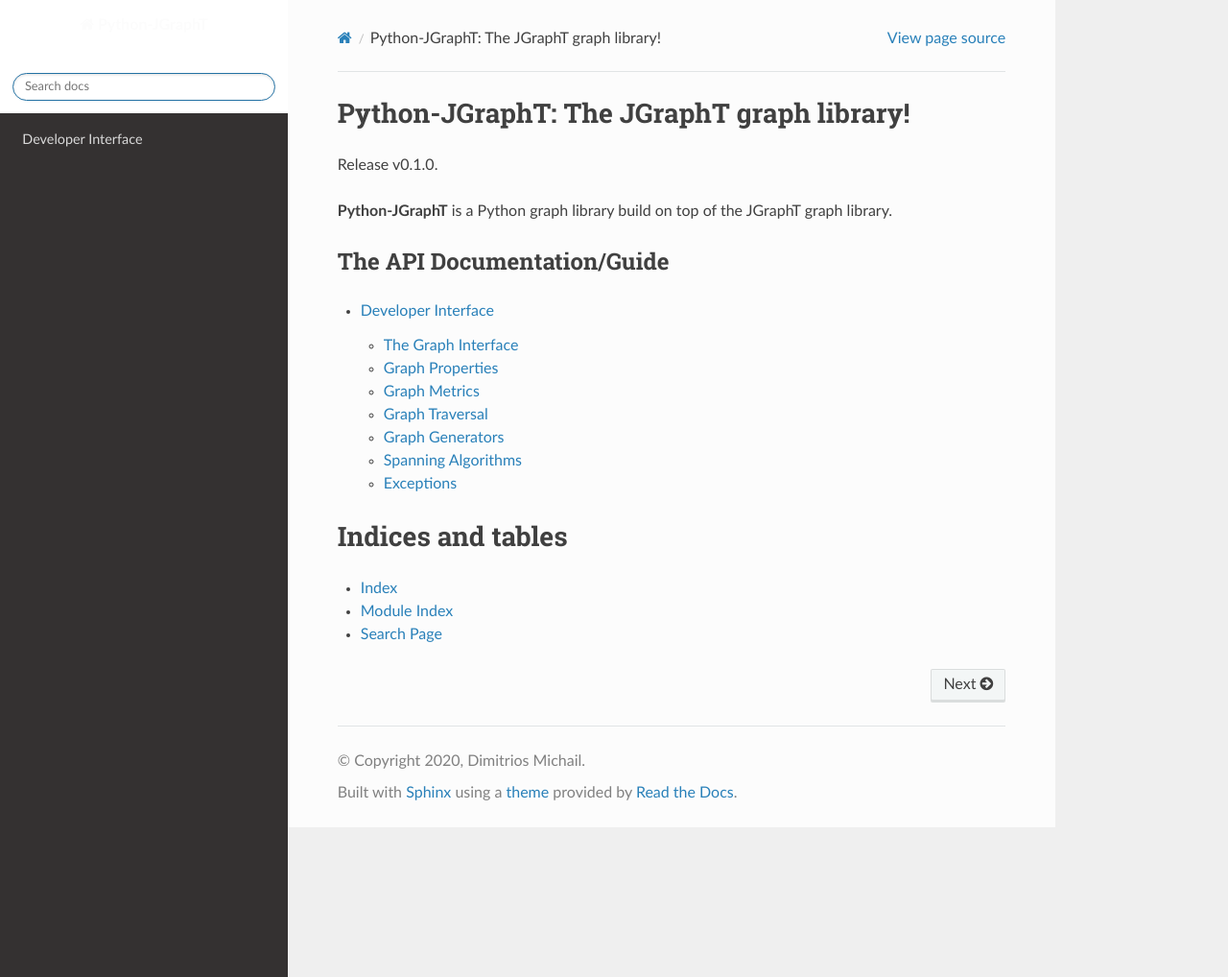
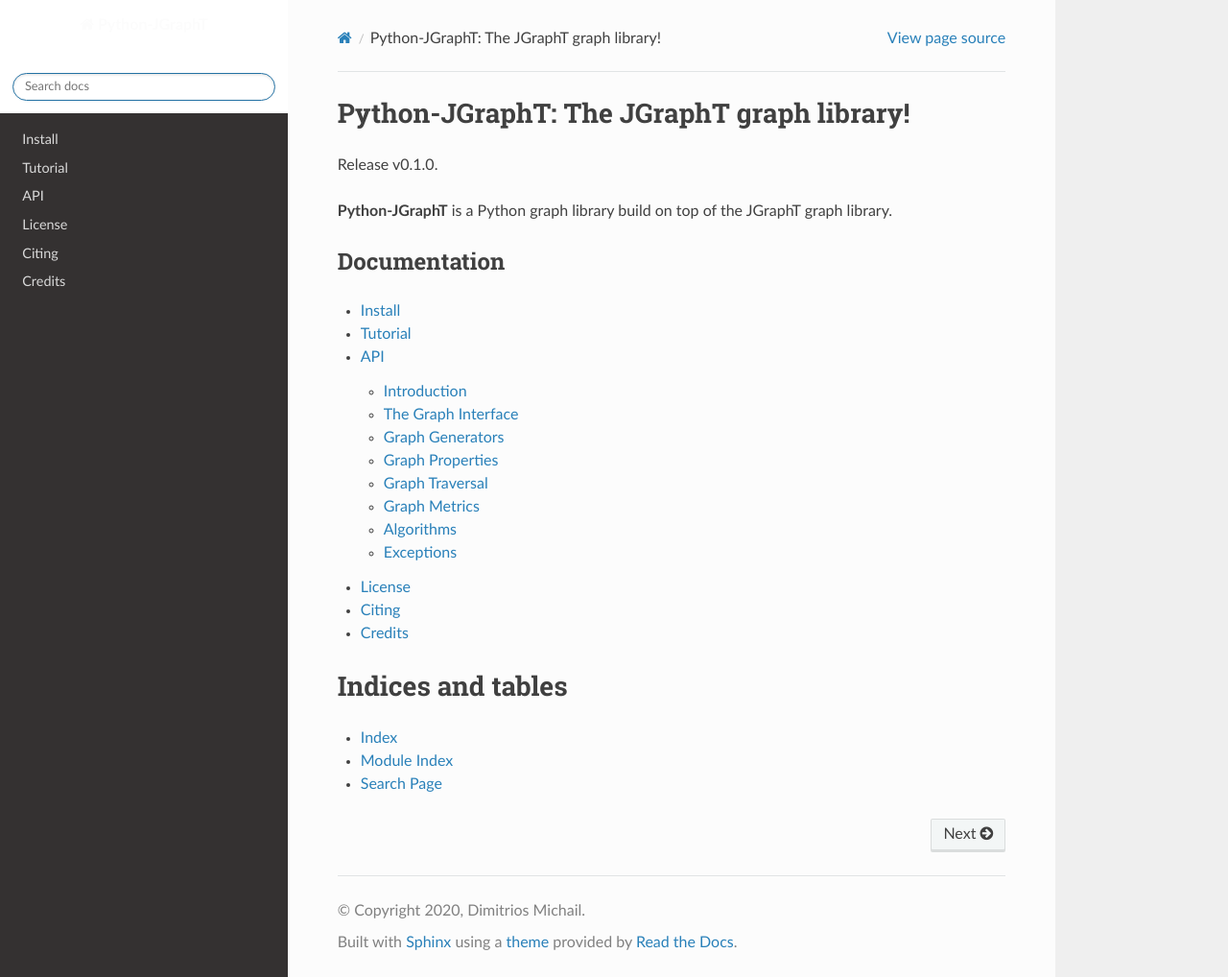
Before and after one commit to d-michail/python-jgrapht, a Sphinx documentation site: the page built from docs/index.rst, in a window 1280 px wide and 1018 px high. Shown: the whole window at 96% size. Built offline with Sphinx 7.4.7 and the Read the Docs theme 2.0.0, drawn with Linux system fonts in a browser that asks for light colours.

Commit message:
Added some docs structure

```diff
--- /dev/null
+++ b/docs/api/algorithms/spanning.rst
@@ -0,0 +1,6 @@
+
+Spanning
+********
+
+.. automodule:: jgrapht.algorithms.spanners
+   :members:
--- /dev/null
+++ b/docs/api/introduction.rst
@@ -0,0 +1,6 @@
+Introduction
+============
+
+.. currentmodule:: jgrapht
+
+TODO
--- /dev/null
+++ b/docs/citing.rst
@@ -0,0 +1,6 @@
+.. _citing:
+
+Citing
+======
+
+TODO
--- /dev/null
+++ b/docs/credits.rst
@@ -0,0 +1,6 @@
+.. _credits:
+
+Credits
+=======
+
+TODO
--- a/docs/index.rst
+++ b/docs/index.rst
@@ -10,13 +10,18 @@
 
 **Python-JGraphT** is a Python graph library build on top of the JGraphT graph library.
 
-The API Documentation/Guide
----------------------------
+Documentation
+-------------
 
 .. toctree::
    :maxdepth: 2
 
-   api
+   install
+   tutorial
+   api/index
+   license
+   citing
+   credits
 
 Indices and tables
 ==================
--- /dev/null
+++ b/docs/install.rst
@@ -0,0 +1,6 @@
+.. _install:
+
+Install
+=======
+
+TODO
--- /dev/null
+++ b/docs/license.rst
@@ -0,0 +1,6 @@
+.. _license:
+
+License
+=======
+
+TODO
--- /dev/null
+++ b/docs/tutorial.rst
@@ -0,0 +1,6 @@
+.. _tutorial:
+
+Tutorial
+========
+
+TODO
```
Also changed, not shown: docs/api.rst (deleted, +0 -70 lines), docs/api/algorithms/index.rst (added, +11 -0 lines), docs/api/exceptions.rst (added, +12 -0 lines), docs/api/generators.rst (added, +8 -0 lines), docs/api/graph.rst (added, +18 -0 lines), docs/api/index.rst (added, +19 -0 lines), docs/api/metrics.rst (added, +10 -0 lines), docs/api/properties.rst (added, +10 -0 lines), docs/api/traversals.rst (added, +8 -0 lines), setup.py (+12 -0 lines).
